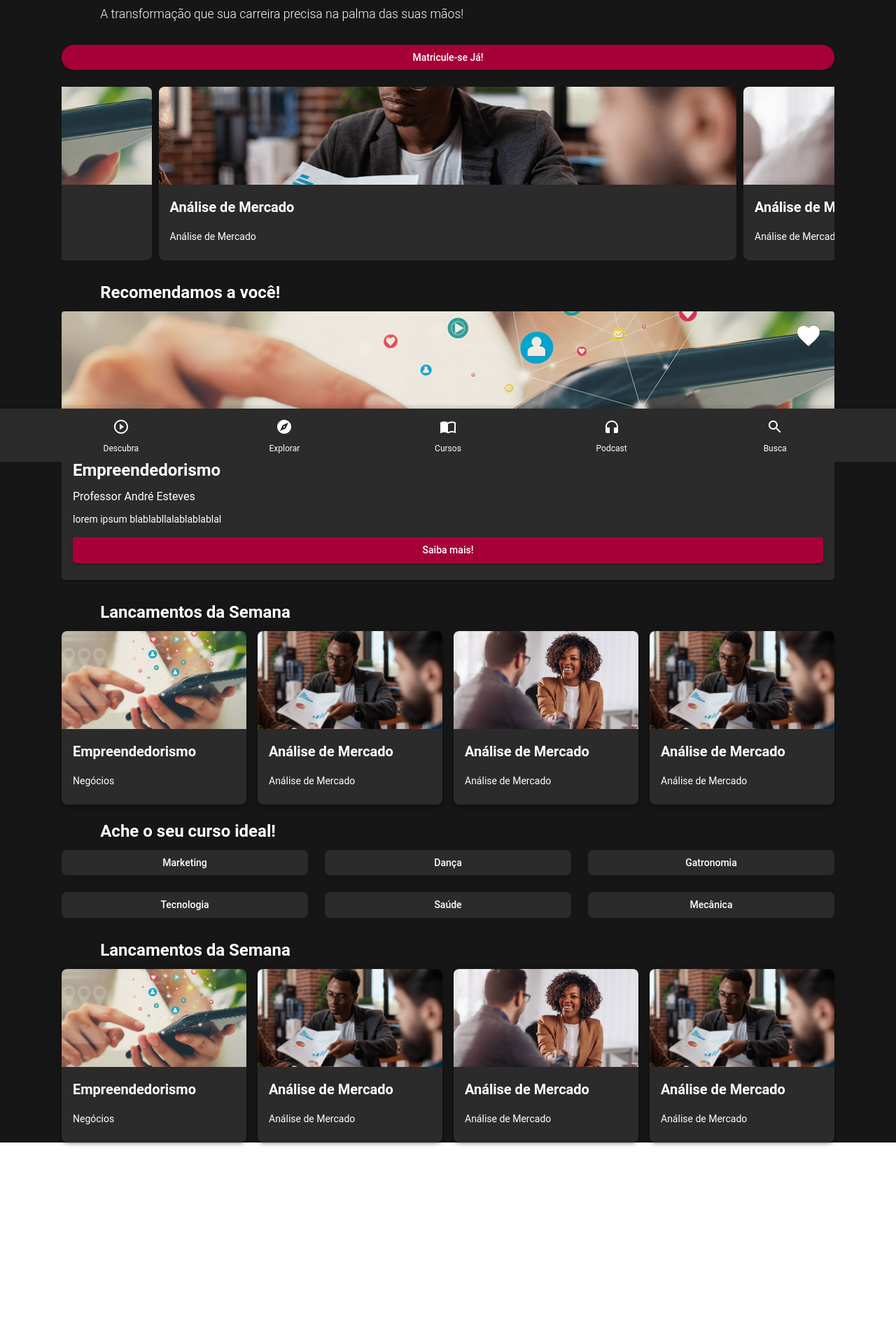
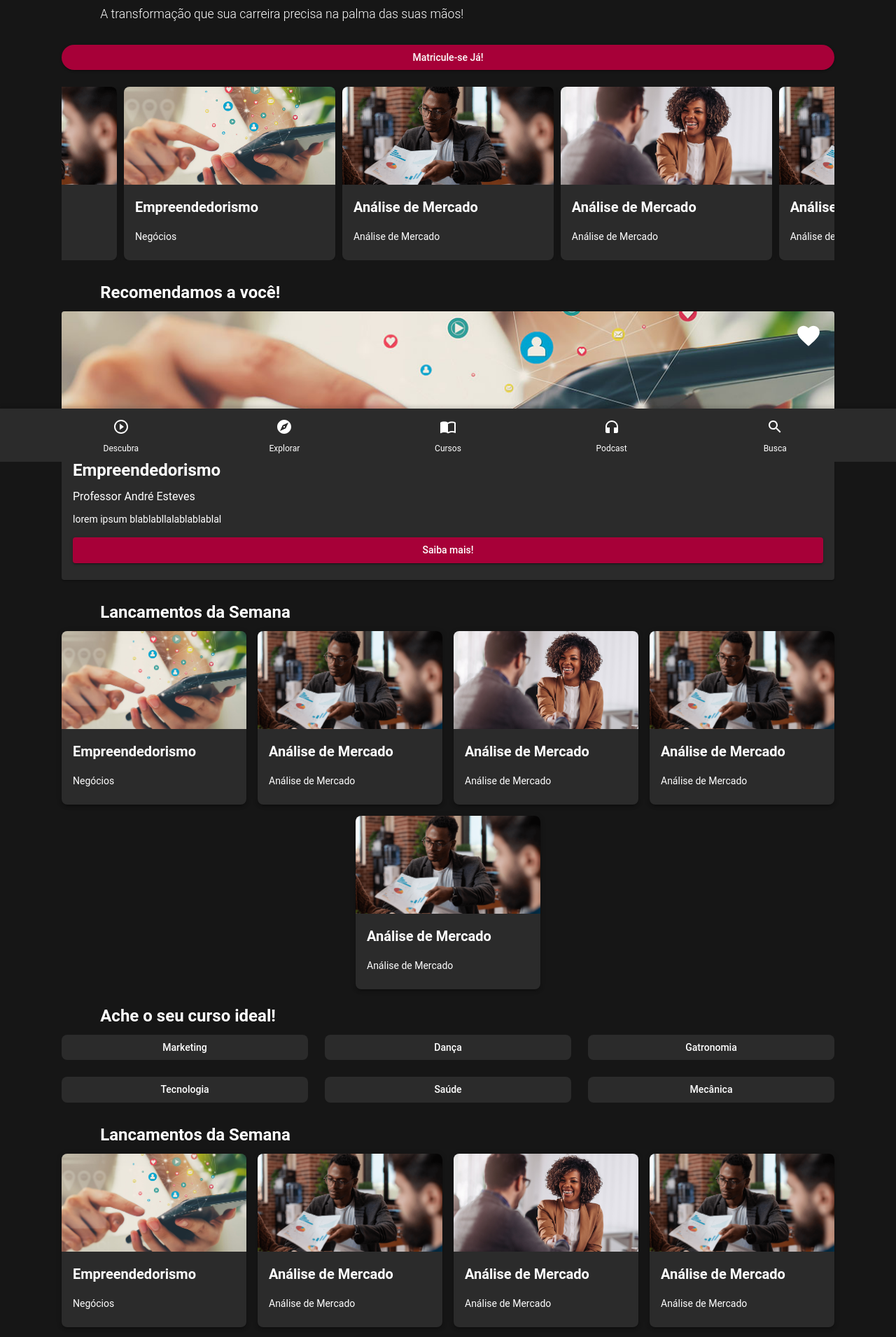
Before and after one commit to projects-athena/pqf2.0, a Next.js app: page / in a window 1280 px wide. Shown: the part 140-2051 px from the top of the page at 70% size. Before the commit the page ends 1853 px from the top, so only its background shows below. Built offline with nearby package versions, Linux system fonts and the light colour scheme.

Commit message:
Tornando Carrosel Universal

```diff
--- a/src/app/components/CarroselHome/carroselHome.css
+++ b/src/app/components/CarroselHome/carroselHome.css
@@ -4,6 +4,12 @@
   --slide-height: auto;
   --slide-spacing: 10px;
   --slide-size: 75%;
+}
+
+@media (min-width: 1024px) {
+  .embla {
+    --slide-size: 28%;
+  }
 }
 
 .embla__viewport {
--- a/src/app/components/CarroselHome/carroselHome.tsx
+++ b/src/app/components/CarroselHome/carroselHome.tsx
@@ -1,22 +1,22 @@
 import React from 'react';
+import useEmblaCarousel from 'embla-carousel-react';
 import { EmblaOptionsType } from 'embla-carousel';
 import Autoplay from 'embla-carousel-autoplay';
-import useEmblaCarousel from 'embla-carousel-react';
-import CursoDestaque from '../CursoDestaque/cursoDestaque';
 
-interface Slide {
-  image: string;
-  title: string;
-  subtitle: string;
-}
-
-type PropType = {
-  slides: Slide[];
-  options?: EmblaOptionsType;
+type CarroselDestaqueProps = {
+  slides: React.ReactNode[];
+  autoplay?: boolean;
+  loop?: boolean;
 };
 
-const CarroselDestaque: React.FC<PropType> = ({ slides, options }) => {
-  const [emblaRef, emblaApi] = useEmblaCarousel(options, [Autoplay()]);
+const CarroselDestaque: React.FC<CarroselDestaqueProps> = ({ slides, autoplay = false, loop = true }) => {
+  const options: EmblaOptionsType = {
+    loop: loop,
+  };
+
+  const plugins = autoplay ? [Autoplay()] : [];
+
+  const [emblaRef] = useEmblaCarousel(options, plugins);
 
   return (
     <section className="embla">
@@ -24,11 +24,7 @@ const CarroselDestaque: React.FC<PropType> = ({ slides, options }) => {
         <div className="embla__container">
           {slides.map((slide, index) => (
             <div className="embla__slide" key={index}>
-              <CursoDestaque
-                image={slide.image}
-                title={slide.title}
-                subtitle={slide.subtitle}
-              />
+              {slide}
             </div>
           ))}
         </div>
--- a/src/app/content/content.json
+++ b/src/app/content/content.json
@@ -83,6 +83,11 @@
             "title": "Análise de Mercado",
             "subtitle": "Análise de Mercado",
             "image": "/images/bg/Analise-de-mercado.png"
+          },
+          {
+            "title": "Análise de Mercado",
+            "subtitle": "Análise de Mercado",
+            "image": "/images/bg/Analise-de-mercado.png"
           }
         ]
       },
--- a/src/app/page.tsx
+++ b/src/app/page.tsx
@@ -11,8 +11,6 @@ import CarroselHome from './components/CarroselHome/carroselHome';
 import content from './content/content.json';
 import { EmblaOptionsType } from 'embla-carousel';
 import './components/CarroselHome/carroselHome.css';
-
-const OPTIONS: EmblaOptionsType = { loop: true }
 
 
 const { cursosDestaqueTitle, courses } = content.cursosDestaque;
@@ -62,8 +60,14 @@ export default function Home() {
 
       <Button sx={{justifyContent: 'center', marginBottom: 3, width: '100%', color: 'secondary.contrastText', borderRadius: 5}} variant='contained' color='tertiary'>Matricule-se Já!</Button>
 
-      <Box sx={{marginBottom: 4}}>
-        <CarroselHome slides={courses} options={OPTIONS}></CarroselHome>
+      <Box sx={{ marginBottom: 4 }}>
+        <CarroselHome autoplay={true} slides={courses.map((course, index) => (
+          <CursoDestaque
+            key={index}
+            image={course.image}
+            title={course.title}
+            subtitle={course.subtitle} />
+        ))} />
       </Box>
 
 
```
